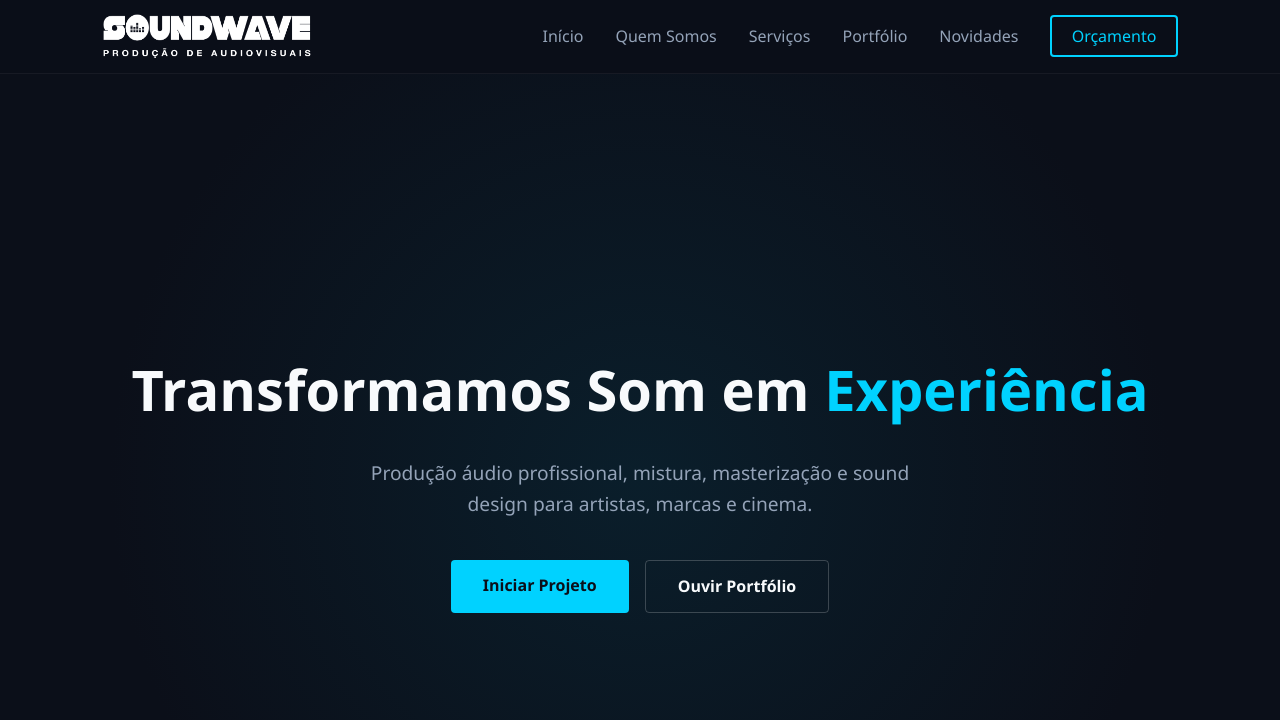
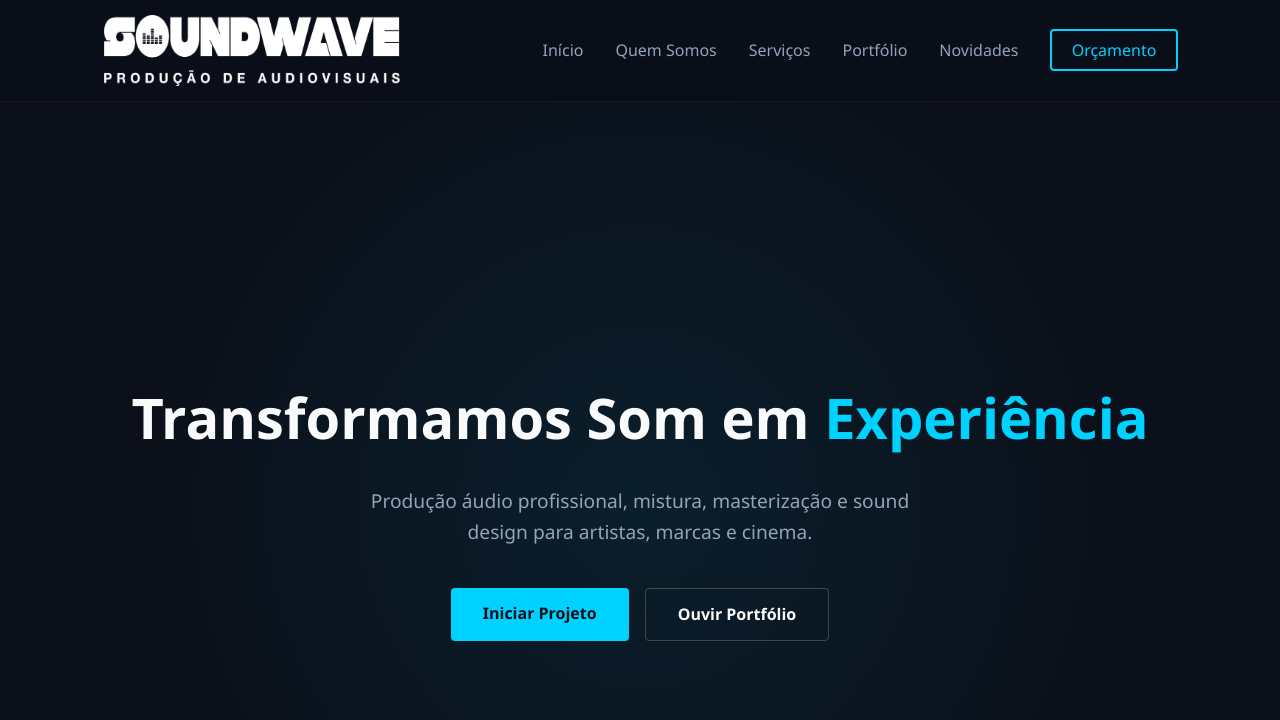
Before and after one commit to jaarego/jaarego.github.io, a Jekyll site: the page built from README.md, in a window 1280 px wide and 900 px high. Shown: the top 720 px of the window. Built offline with Jekyll 4.4.1, drawn with Linux system fonts in a browser that asks for light colours; our own code applies the rules of GitHub Pages for plain Markdown files.

Commit message:
Atualizar o _navbar.scss

```diff
--- a/_sass/_navbar.scss
+++ b/_sass/_navbar.scss
@@ -67,13 +67,13 @@
 /* Imagem do logótipo */
 .logo img {
     /* Altura base do logo em desktop */
-    height: 44px;
+    height: 72px;
 
     /* Mantém proporção correta */
     width: auto;
 
     /* Limite máximo de largura */
-    max-width: 210px;
+    max-width: 300px;
 }
 
 /* -------------------------------------------------
```
